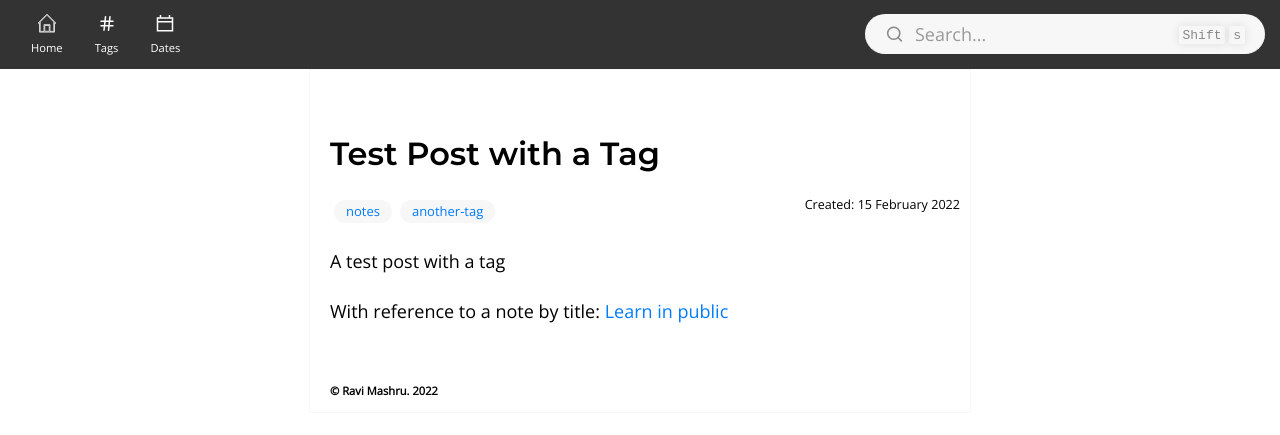
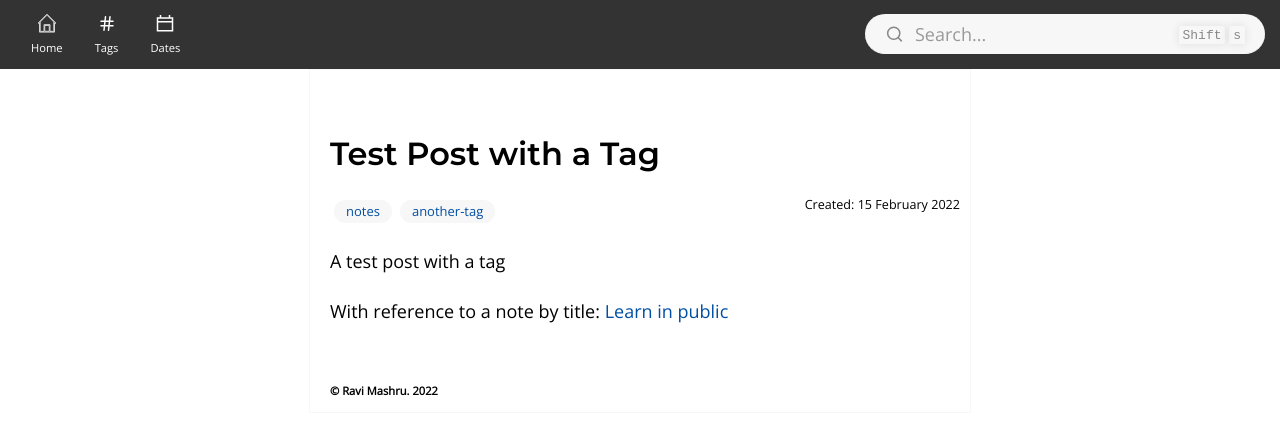
Before and after one commit to ravimashru/digital-garden, a Jekyll site: the page built from _posts/2022-02-15-test.md, in a window 1280 px wide. Shown: the top 435 px of the page. Built offline with Jekyll 4.4.1, drawn with Linux system fonts in a browser that asks for light colours.

Commit message:
use more accessible link color

```diff
--- a/assets/css/Style.css
+++ b/assets/css/Style.css
@@ -29,7 +29,7 @@ layout: Stylesheet
 
     --horizontal-rule-color: rgb(228, 227, 226);
     /* --anchor-text-color: hsl(210, 52.8%, 51.0%); */
-    --anchor-text-color: #007cff;
+    --anchor-text-color: #004FA3;
     --anchor-link-color: hsl(205, 12%, 70%);
     --search-placeholder-color: hsl(var(--main-hue), 0%, 60.0%);
     --searchbox-shadow-color:  hsl(204, 63.0%, 78.8%);
```
